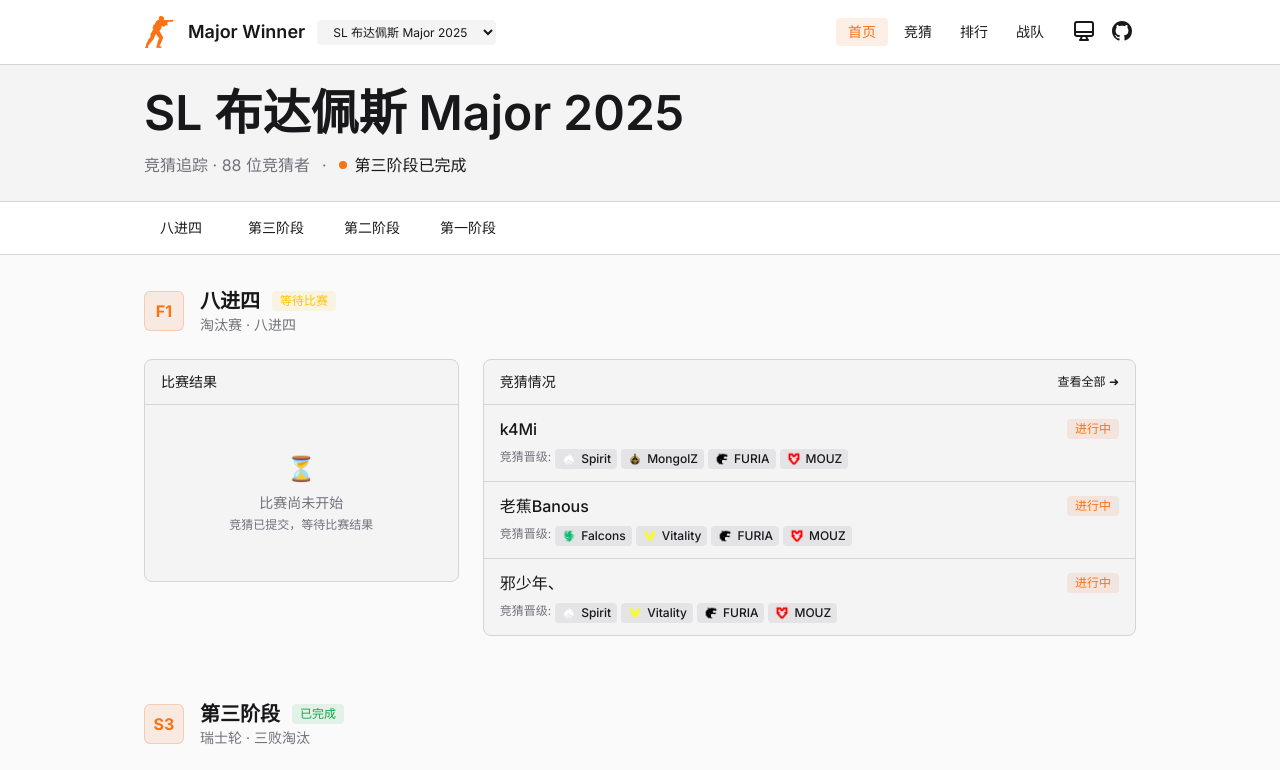
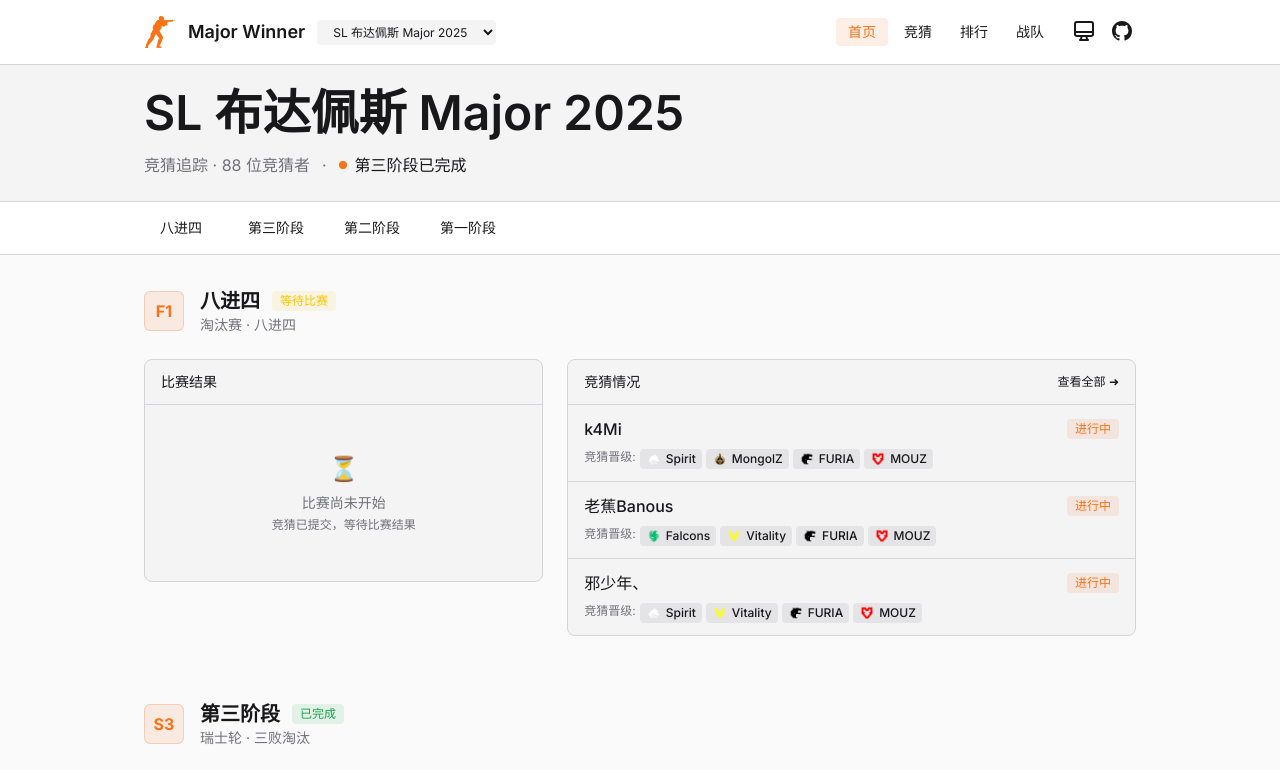
Before and after one commit to vikiboss/major-winner, a Next.js app: page / in a window 1280 px wide. Shown: the top 770 px of the page. Built offline with nearby package versions, Linux system fonts and the light colour scheme.

Commit message:
chore: 调整布局

```diff
--- a/app/page.tsx
+++ b/app/page.tsx
@@ -266,7 +266,7 @@ function StageSection({
 
       <div className="grid grid-cols-1 gap-6 lg:grid-cols-12">
         {/* 左侧：比赛结果 */}
-        <div className="lg:col-span-4">
+        <div className="lg:col-span-5">
           <div className="bg-surface-1 border-border rounded-lg border">
             <div className="border-border border-b px-4 py-3">
               <h3 className="text-secondary text-sm font-medium">比赛结果</h3>
@@ -505,7 +505,7 @@ function StageSection({
         </div>
 
         {/* 右侧：竞猜情况 */}
-        <div className="lg:col-span-8">
+        <div className="lg:col-span-7">
           <div className="bg-surface-1 border-border rounded-lg border">
             <div className="border-border flex items-center justify-between border-b px-4 py-3">
               <h3 className="text-secondary text-sm font-medium">竞猜情况</h3>
```
